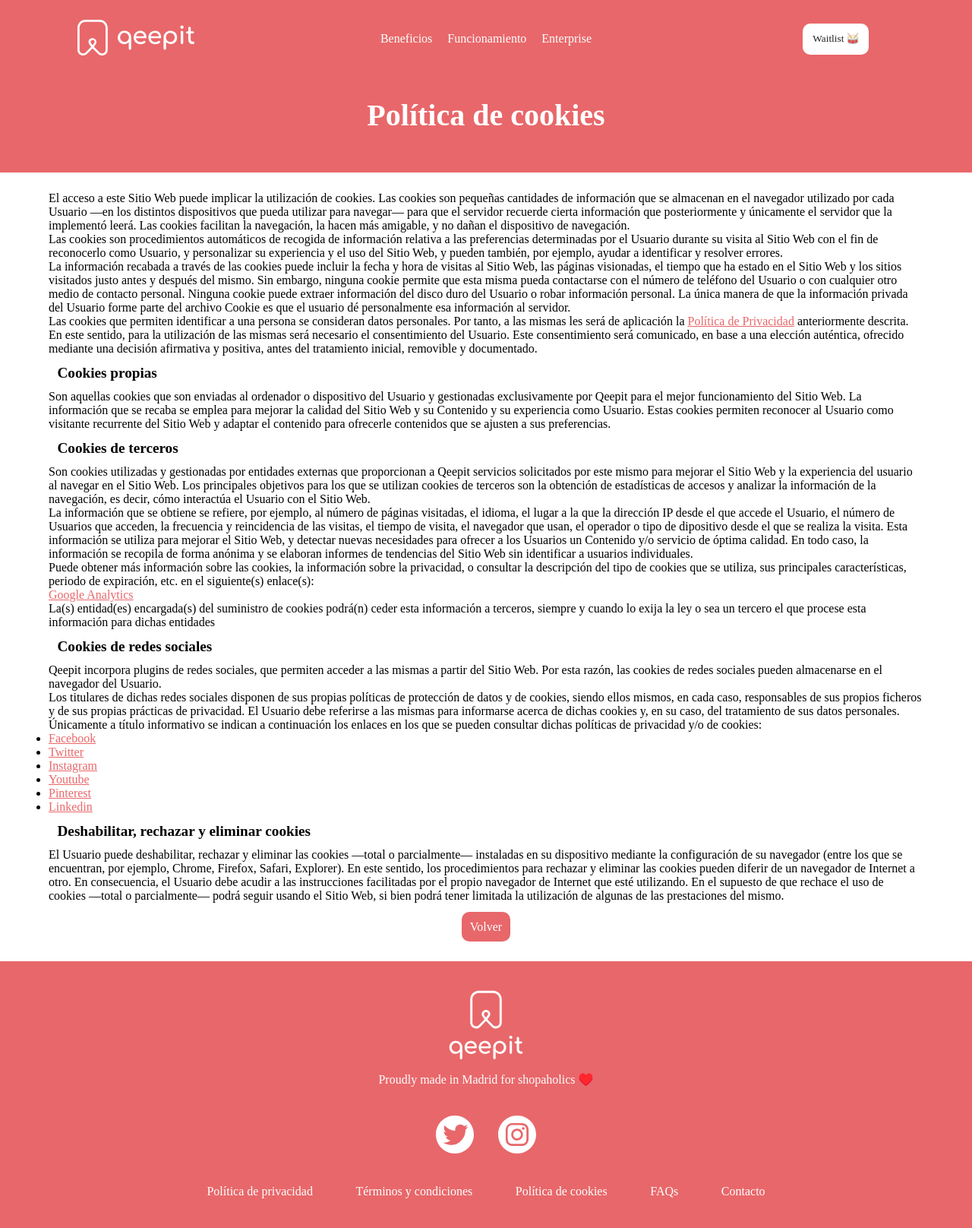
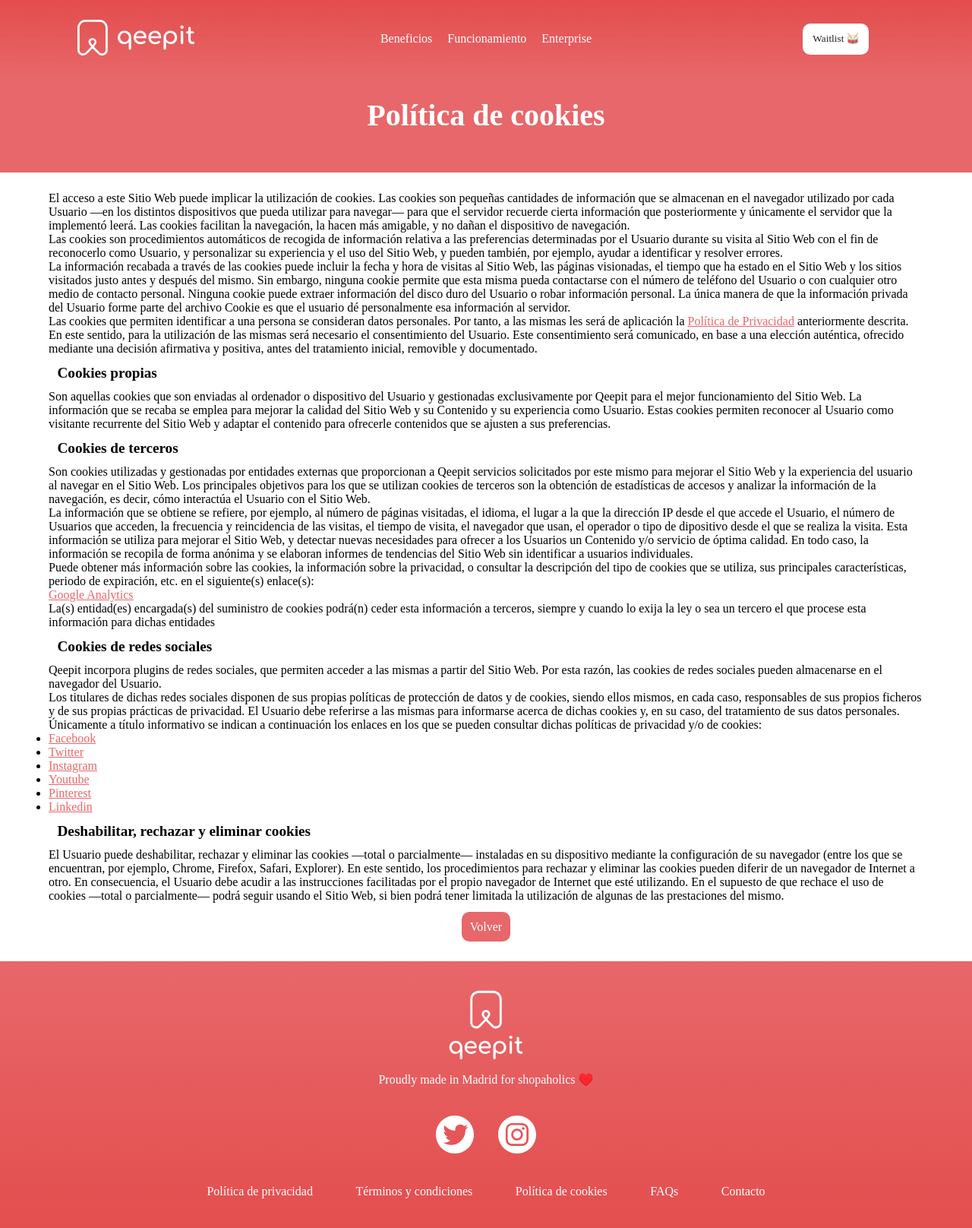
Before and after one commit to badbananah/qeepit-coderhouse, a plain HTML site: page pages/PoliticaCookies.html in a window 1280 px wide. Shown: the whole page at 76% size. Drawn offline with Linux system fonts and the light colour scheme; files that its build step writes are made by us from their sources.

Commit message:
add header and footer gradient and correct css path

```diff
--- a/css/style.css
+++ b/css/style.css
@@ -34,7 +34,8 @@
 
 header {
     display: grid;
-    background-color: var(--main-bg-color);
+    background: rgb(227,77,77);
+    background: linear-gradient(180deg, rgba(227,77,77,1) 0%, rgba(232,103,106,1) 100%);
     grid-template-columns: 1fr 2fr 1fr;
     align-items: center;
     font-size: 1rem;
@@ -264,7 +265,8 @@
 
 /* FOOTER */
 footer {
-    background-color: var(--main-bg-color);
+    background: rgb(227,77,77);
+    background: linear-gradient(0deg, rgba(227,77,77,1) 0%, rgba(232,103,106,1) 100%);
     padding-top: 1%;
     padding-bottom: 1%;
     display: flex;
--- a/pages/PoliticaCookies.html
+++ b/pages/PoliticaCookies.html
@@ -6,7 +6,7 @@
     <meta name="viewport" content="width=device-width, initial-scale=1.0">
     <title>Qeepit - Aviso legal</title>
     <link rel="icon" type="image/x-icon" href="./Qeepit/Images/Favicon.ico">
-    <link rel="stylesheet" href="./css/style.css">
+    <link rel="stylesheet" href="../css/style.css">
 </head>
 <body>
     <div class="container__grid">
```
Also changed, not shown: pages/FAQs.html (+1 -1 lines), pages/PoliticaPrivacidad.html (+1 -1 lines), pages/TerminosyCondiciones.html (+1 -1 lines).
